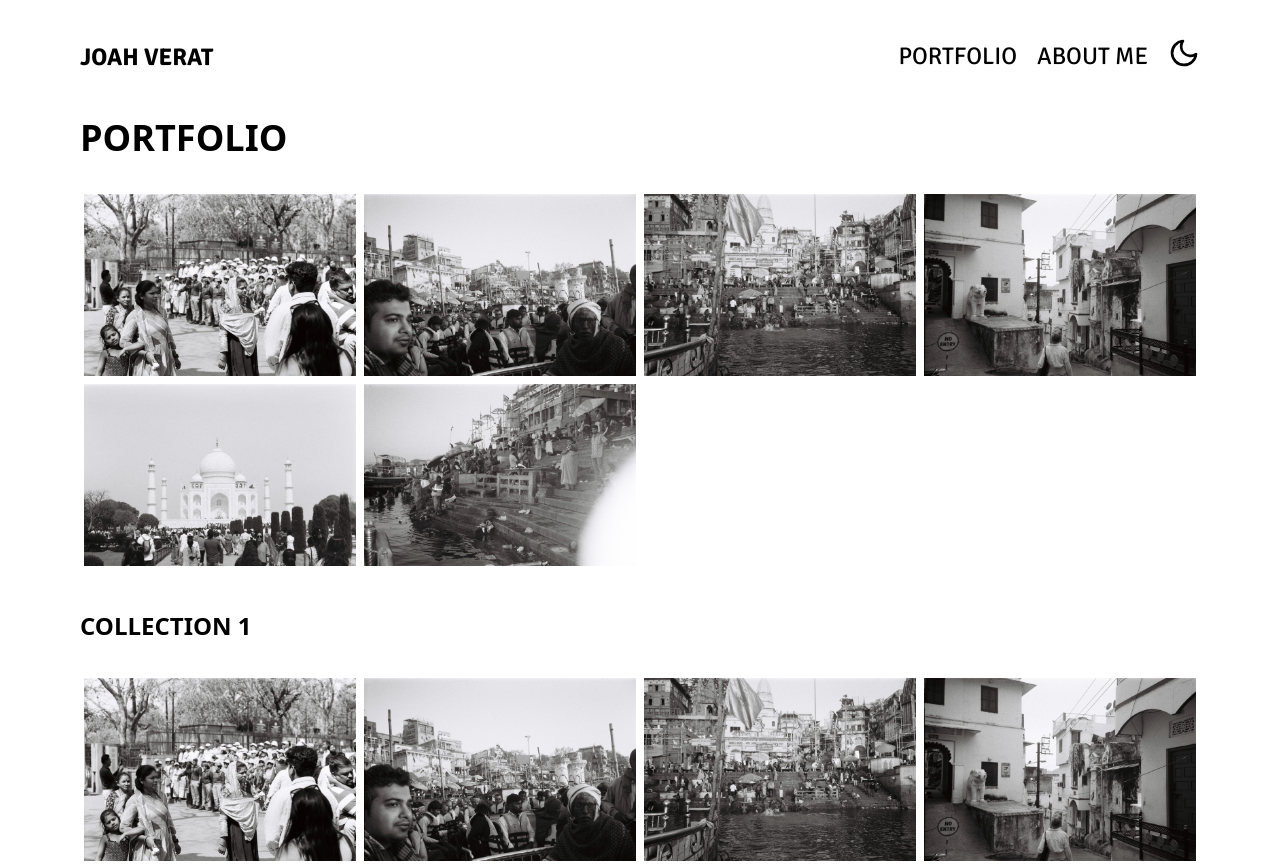
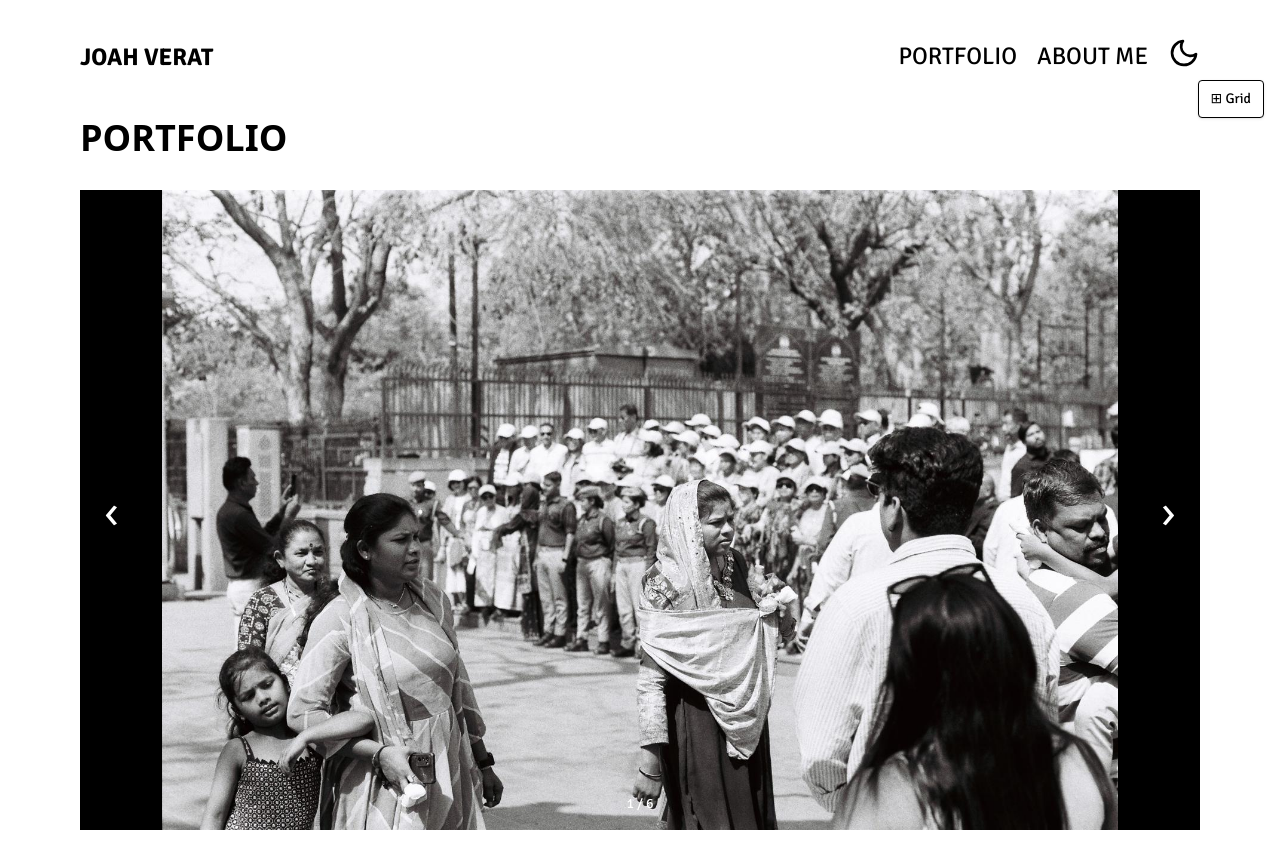
Before and after one commit to benmulligan4/Joah-Verat.github.io, a plain HTML site: page index.html in a window 1280 px wide. Shown: the top 864 px of the page. Drawn offline with nearby package versions, Linux system fonts and the light colour scheme; some packages are replaced by stand-ins of ours; files that its build step writes are made by us from their sources; a script that the page names is missing.

Commit message:
init slideshow and grid view

```diff
--- a/index.html
+++ b/index.html
@@ -157,11 +157,18 @@
   </nav>
 </header>
 
+<!-- View Mode Toggle Button -->
+<div class="fixed top-20 right-4 z-50">
+  <button id="view-toggle" onclick="toggleViewMode()"
+    class="font-signika text-sm px-3 py-2 bg-white dark:bg-black border border-black dark:border-white text-black dark:text-white rounded shadow">
+    ⊞ Grid
+  </button>
+</div>
 
 <!-- Main Content -->
-<div class="container mx-auto">
+<div id="portfolio-main" class="container mx-auto">
   <h1 class="text-4xl pt-10 pb-8 font-bold">PORTFOLIO</h1>
-  <section class="text-neutral-700">
+  <section class="text-neutral-700 collection-grid">
     <div class="container w-full">
       <div class="flex flex-wrap w-full">
         <!-- Repeat this block for each image -->
@@ -223,12 +230,13 @@
       </div>
     </div>
   </section>
+  <div id="portfolio-main-slideshow" class="collection-slideshow" style="height:80vh;position:relative;display:none;"></div>
 </div>
 
   <!-- Collection 1 Content -->
   <div id="collection1" class="container mx-auto">
   <h1 class="text-2xl pt-10 pb-8 font-bold">COLLECTION 1</h1>
-  <section class="text-neutral-700">
+  <section class="text-neutral-700 collection-grid">
     <div class="container w-full">
       <div class="flex flex-wrap w-full">
         <!-- Repeat this block for each image -->
@@ -284,12 +292,13 @@
       </div>
     </div>
   </section>
+  <div id="collection1-slideshow" class="collection-slideshow" style="height:80vh;position:relative;display:none;"></div>
 </div>
 
 <!-- Custom Example Collection for Joah -->
   <div id="collection2" class="container mx-auto">
       <h1 class="text-2xl pt-10 pb-8 font-bold">EXAMPLE COLLECTION 2</h1>
-    <section class="text-neutral-700">
+    <section class="text-neutral-700 collection-grid">
       <div class="container w-full">
         <div class="flex flex-wrap w-full">
           <div class="flex w-full md:w-1/2 flex-wrap">
@@ -465,6 +474,7 @@
         </div>
       </div>
     </section>
+    <div id="collection2-slideshow" class="collection-slideshow" style="height:80vh;position:relative;display:none;"></div>
   </div>
 
 
@@ -525,6 +535,100 @@
   <script src="dist/fade_in.js"></script>
   <script src="dist/menu.js"></script>
   <script>
+    // View mode toggle — slideshow (default) vs grid
+    const _collectionIds = ['portfolio-main', 'collection1', 'collection2'];
+    const _carousels = {};
+    let _isSlideshowMode = true;
+
+    function toggleViewMode() {
+      _isSlideshowMode = !_isSlideshowMode;
+      _applyViewMode();
+    }
+
+    function _buildCarousel(collectionId) {
+      const container = document.getElementById(collectionId + '-slideshow');
+      const collEl = document.getElementById(collectionId);
+      if (!container || !collEl) return;
+      const links = Array.from(collEl.querySelectorAll('a[data-fancybox]'));
+      if (!links.length) return;
+
+      const galleryItems = links.map(a => ({
+        src: a.getAttribute('href'),
+        type: 'image',
+        caption: a.querySelector('img') ? a.querySelector('img').alt : '',
+      }));
+
+      _carousels[collectionId] = { links, galleryItems, current: 0 };
+
+      const firstImg = links[0].querySelector('img');
+      container.innerHTML =
+        '<div class="relative w-full h-full flex items-center justify-center bg-black">' +
+          '<img id="' + collectionId + '-slide-img"' +
+               ' src="' + firstImg.src + '"' +
+               ' alt="' + firstImg.alt + '"' +
+               ' class="max-h-full max-w-full object-contain cursor-pointer" />' +
+          '<button onclick="_prevSlide(\'' + collectionId + '\')"' +
+            ' class="absolute left-4 top-1/2 -translate-y-1/2 text-white text-5xl font-thin leading-none select-none bg-black bg-opacity-40 px-2 rounded">&#8249;</button>' +
+          '<button onclick="_nextSlide(\'' + collectionId + '\')"' +
+            ' class="absolute right-4 top-1/2 -translate-y-1/2 text-white text-5xl font-thin leading-none select-none bg-black bg-opacity-40 px-2 rounded">&#8250;</button>' +
+          '<div class="absolute bottom-4 w-full text-center font-signika text-white text-sm select-none">' +
+            '<span id="' + collectionId + '-slide-counter">1 / ' + links.length + '</span>' +
+          '</div>' +
+        '</div>';
+
+      // Clicking the image opens Fancybox fullscreen at the current slide — same as clicking in grid view
+      document.getElementById(collectionId + '-slide-img').addEventListener('click', function () {
+        const c = _carousels[collectionId];
+        Fancybox.show(c.galleryItems, { startIndex: c.current });
+      });
+    }
+
+    function _updateSlide(collectionId) {
+      const c = _carousels[collectionId];
+      const img = c.links[c.current].querySelector('img');
+      document.getElementById(collectionId + '-slide-img').src = img.src;
+      document.getElementById(collectionId + '-slide-img').alt = img.alt;
+      document.getElementById(collectionId + '-slide-counter').textContent = (c.current + 1) + ' / ' + c.links.length;
+    }
+
+    function _prevSlide(collectionId) {
+      const c = _carousels[collectionId];
+      c.current = (c.current - 1 + c.links.length) % c.links.length;
+      _updateSlide(collectionId);
+    }
+
+    function _nextSlide(collectionId) {
+      const c = _carousels[collectionId];
+      c.current = (c.current + 1) % c.links.length;
+      _updateSlide(collectionId);
+    }
+
+    function _applyViewMode() {
+      const btn = document.getElementById('view-toggle');
+
+      document.querySelectorAll('.collection-grid').forEach(el => {
+        el.style.display = _isSlideshowMode ? 'none' : '';
+      });
+      document.querySelectorAll('.collection-slideshow').forEach(el => {
+        el.style.display = _isSlideshowMode ? '' : 'none';
+      });
+
+      if (_isSlideshowMode) {
+        btn.textContent = '\u229e Grid';
+        _collectionIds.forEach(id => _buildCarousel(id));
+      } else {
+        btn.textContent = '\u25b6 Slideshow';
+        _collectionIds.forEach(id => {
+          const container = document.getElementById(id + '-slideshow');
+          if (container) container.innerHTML = '';
+          delete _carousels[id];
+        });
+      }
+    }
+
+    document.addEventListener('DOMContentLoaded', _applyViewMode);
+  </script>
+  <script>
     function toggleDark() {
       const isDark = document.documentElement.classList.toggle('dark');
       localStorage.setItem('theme', isDark ? 'dark' : 'light');
```
